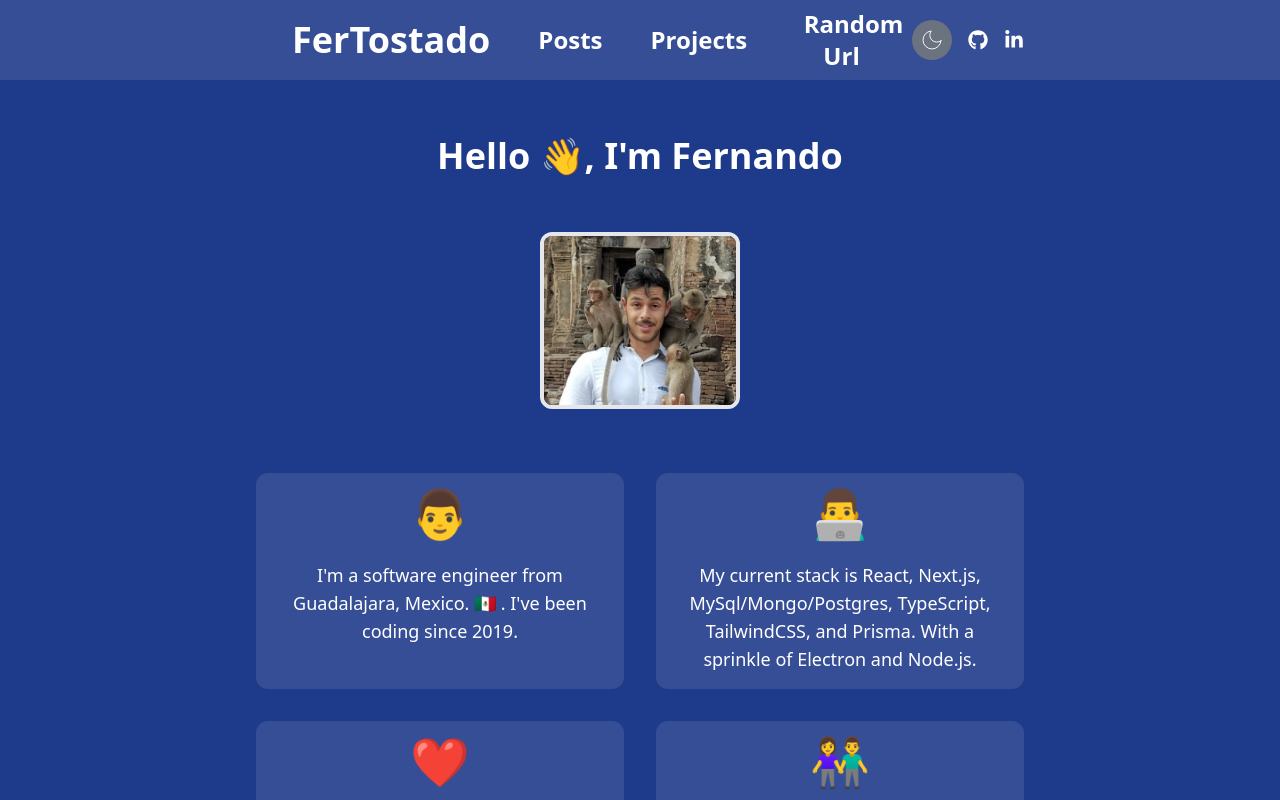
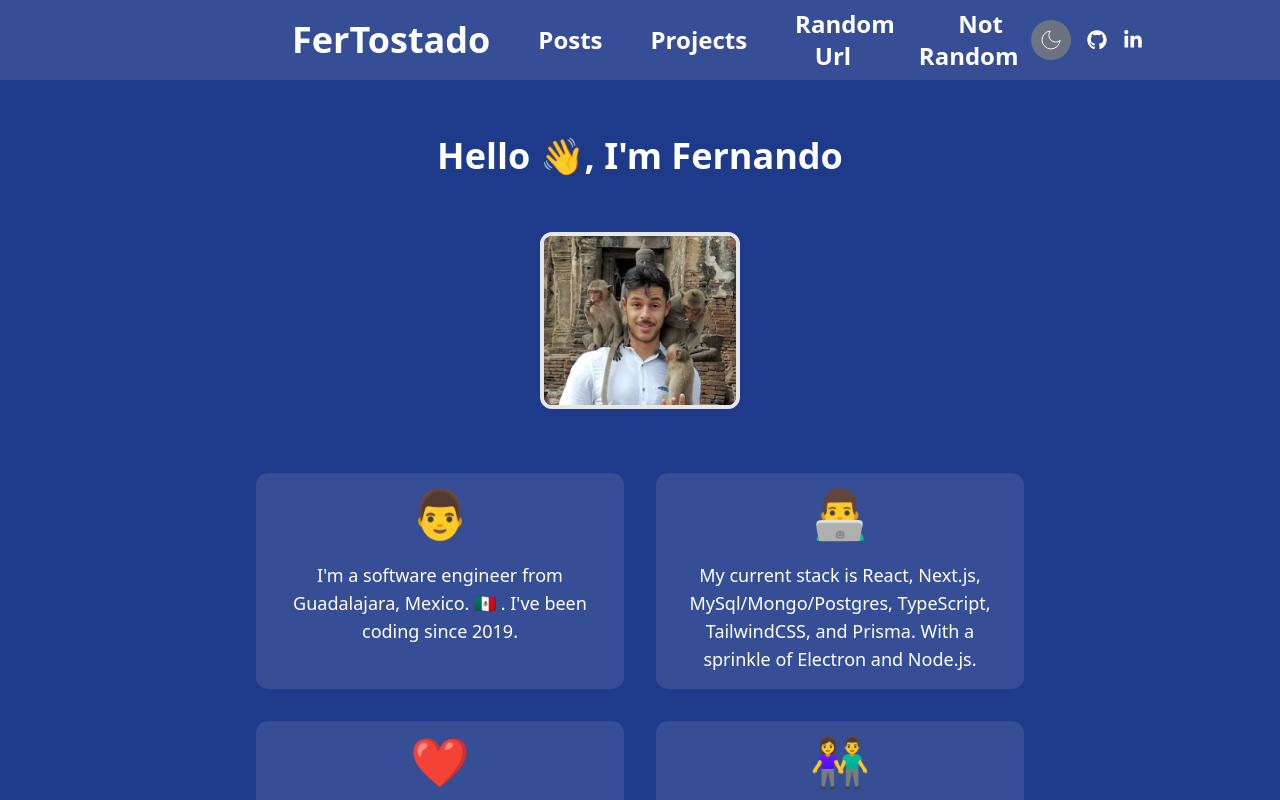
Before and after one commit to esponges/personal-page-app-dir, a Next.js app: page / in a window 1280 px wide. Shown: the top 800 px of the page. Built offline with nearby package versions, Linux system fonts and the light colour scheme.

Commit message:
try not random url

```diff
--- a/src/components/layouts/navbar.tsx
+++ b/src/components/layouts/navbar.tsx
@@ -85,6 +85,14 @@ export const Navbar = () => {
               >
                 Random Url
               </NavbarLink>
+              <NavbarLink
+                href='random/number-123'
+                textSize="md:text-xl lg:text-2xl text-lg"
+                className={NAV_LINK_HOVER_CLASS}
+                shouldDisplay={!isMobile}
+              >
+                Not Random
+              </NavbarLink>
             </div>
             <div className="hidden flex-row items-center gap-4 md:flex">
               <DarkModeToggler />
```
